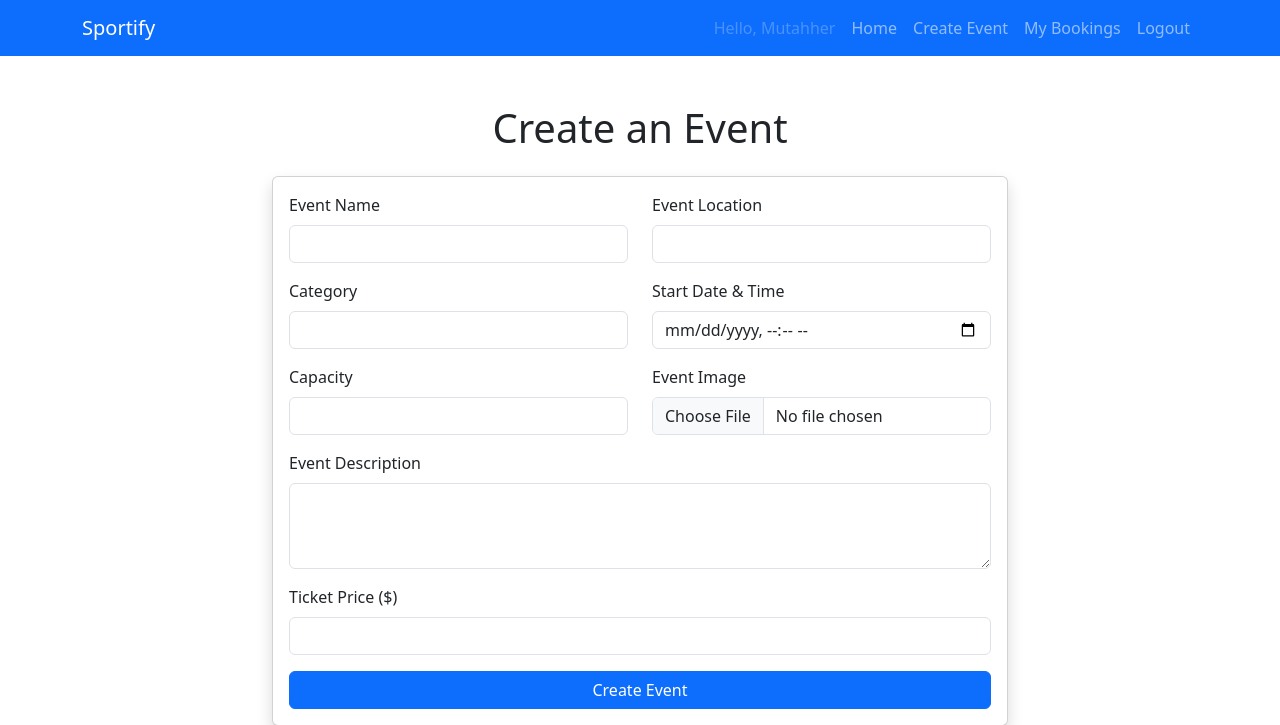
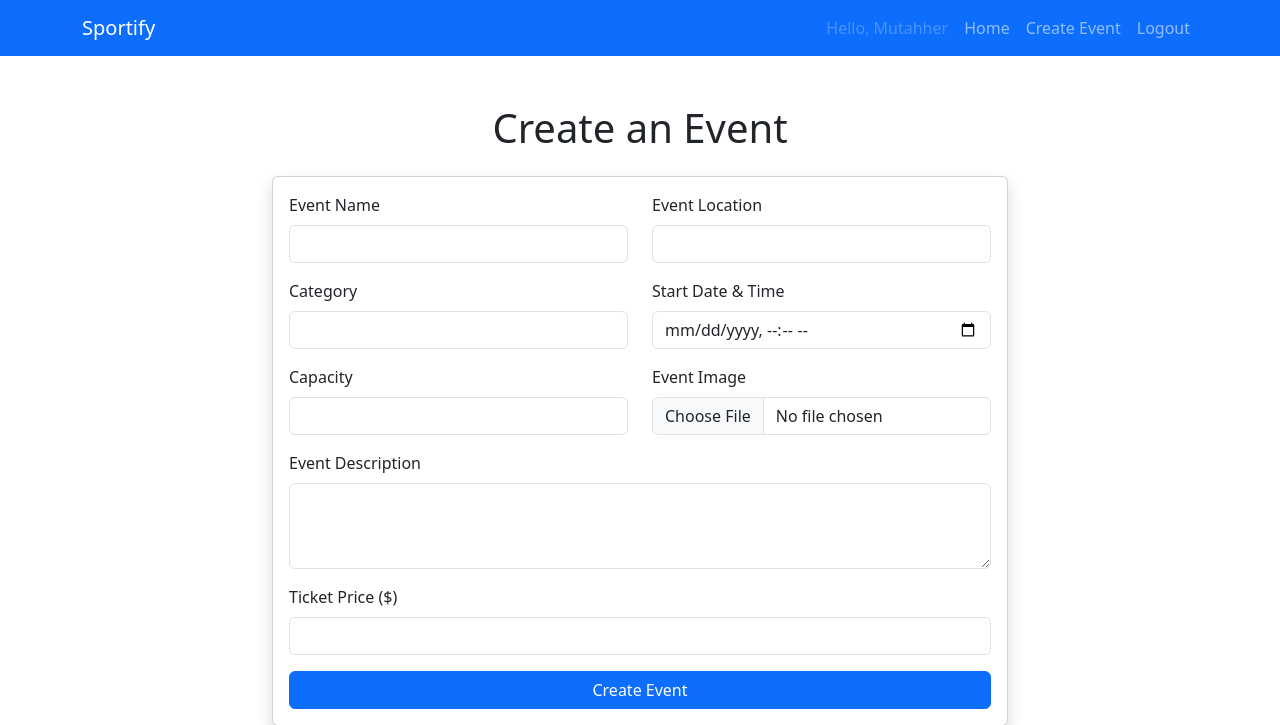
Before and after one commit to justinminlee/IAB207_A3, a Flask app: page /event/create in a window 1280 px wide. Shown: the top 725 px of the page. Run offline with Flask 3, Linux system fonts and the light colour scheme; a user stored in the database is signed in; some libraries are stand-ins or nearby versions.

Commit message:
no route for booking history yet

```diff
--- a/website/templates/base.html
+++ b/website/templates/base.html
@@ -24,7 +24,6 @@
                             <li class="nav-item"><a class="nav-link disabled" href="#">Hello, {{ current_user.username }}</a></li>
                             <li class="nav-item"><a class="nav-link" href="{{ url_for('main.index') }}">Home</a></li>
                             <li class="nav-item"><a class="nav-link" href="{{ url_for('event.create') }}">Create Event</a></li>
-                            <li class="nav-item"> <a class="nav-link" href="{{ url_for('user.booking_history') }}">My Bookings</a></li>
                             <li class="nav-item"><a class="nav-link" href="{{ url_for('auth.logout') }}">Logout</a></li>
                         {% else %}
                             <li class="nav-item"><a class="nav-link" href="{{ url_for('auth.login') }}">Log in</a></li>
```
